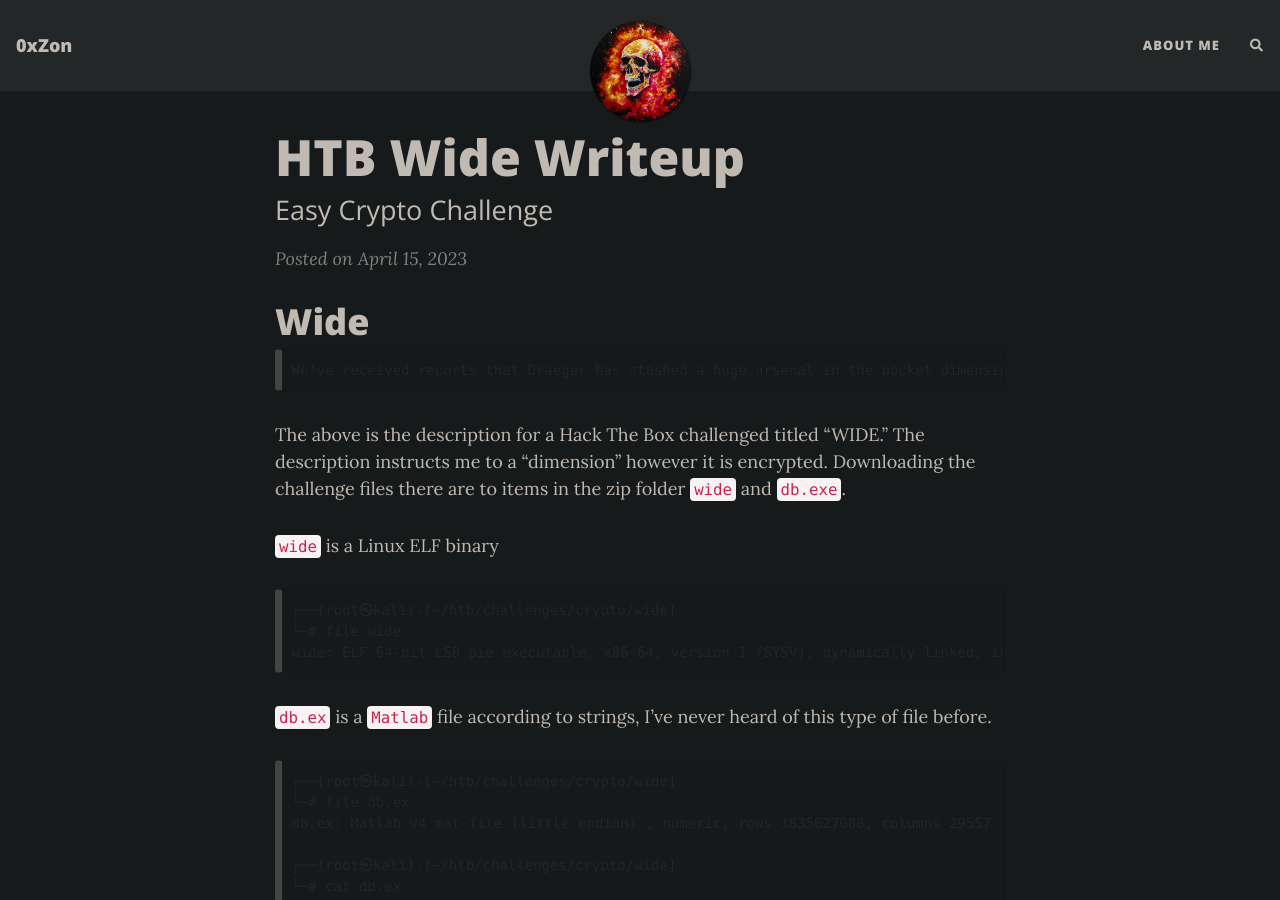
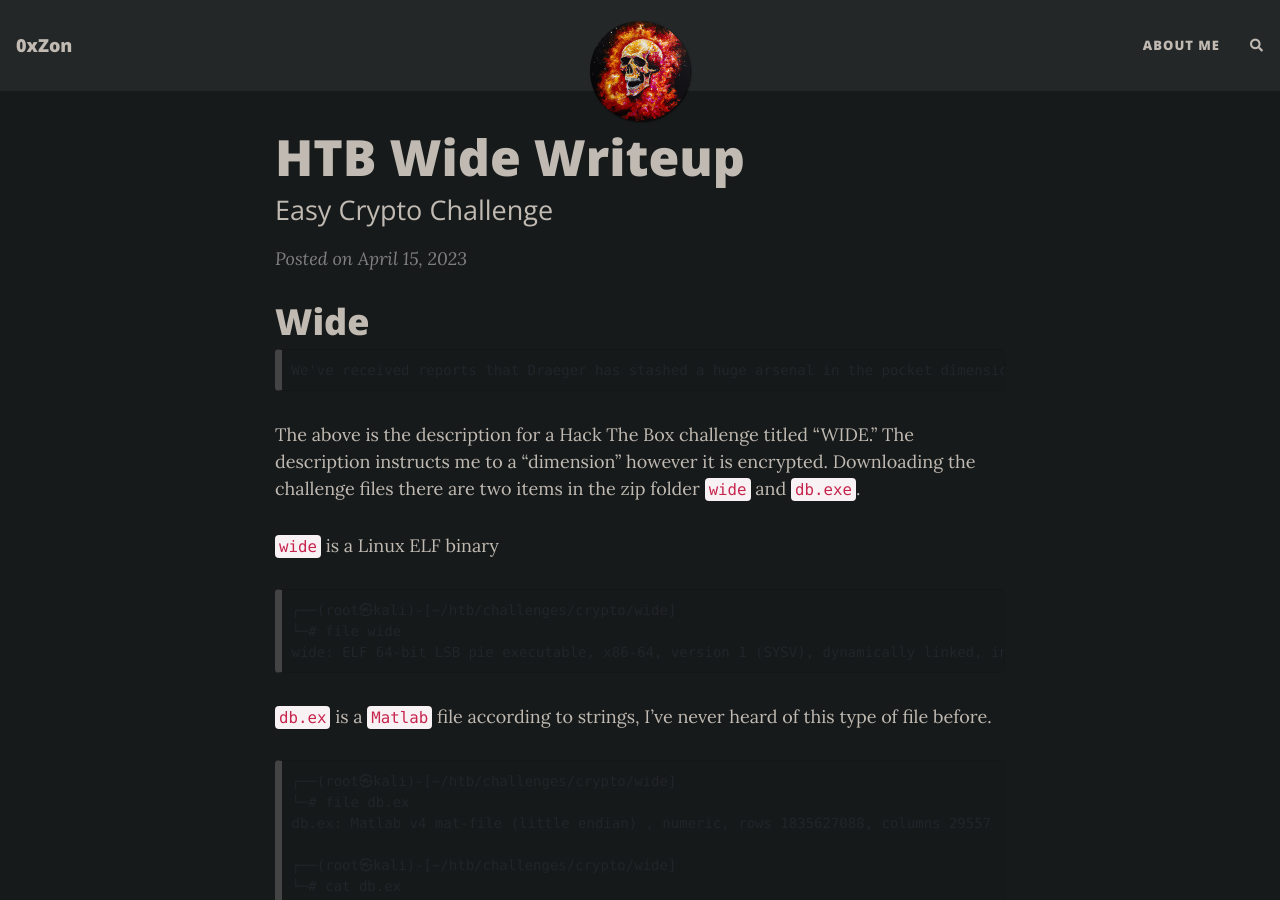
Before and after one commit to 0xZon/0xZon.github.io, a Jekyll site: the page built from _posts/2023-04-15-HTB-WIDE.md, in a window 1280 px wide and 900 px high. Built offline with Jekyll 4.4.1, drawn with Linux system fonts in a browser that asks for light colours; nearby versions of some CDN libraries; comment, search, counter and statistics services are not loaded; some of the changed text lies outside the part shown.

Commit message:
Update 2023-04-15-HTB-WIDE.md

````diff
--- a/_posts/2023-04-15-HTB-WIDE.md
+++ b/_posts/2023-04-15-HTB-WIDE.md
@@ -11,7 +11,7 @@
 We've received reports that Draeger has stashed a huge arsenal in the pocket dimension Flaggle Alpha. You've managed to smuggle a discarded access terminal to the Widely Inflated Dimension Editor from his headquarters, but the entry for the dimension has been encrypted. Can you make it inside and take control?
 ```
 
-The above is the description for a Hack The Box challenged titled "WIDE." The description instructs me to a "dimension" however it is encrypted. Downloading the challenge files there are to items in the zip folder `wide` and `db.exe`.
+The above is the description for a Hack The Box challenge titled "WIDE." The description instructs me to a "dimension" however it is encrypted. Downloading the challenge files there are two items in the zip folder `wide` and `db.exe`.
 
 `wide` is a Linux ELF binary
 ```
````
Also changed, not shown: other parts of _posts/2023-04-15-HTB-WIDE.md (+1 -1 lines).
